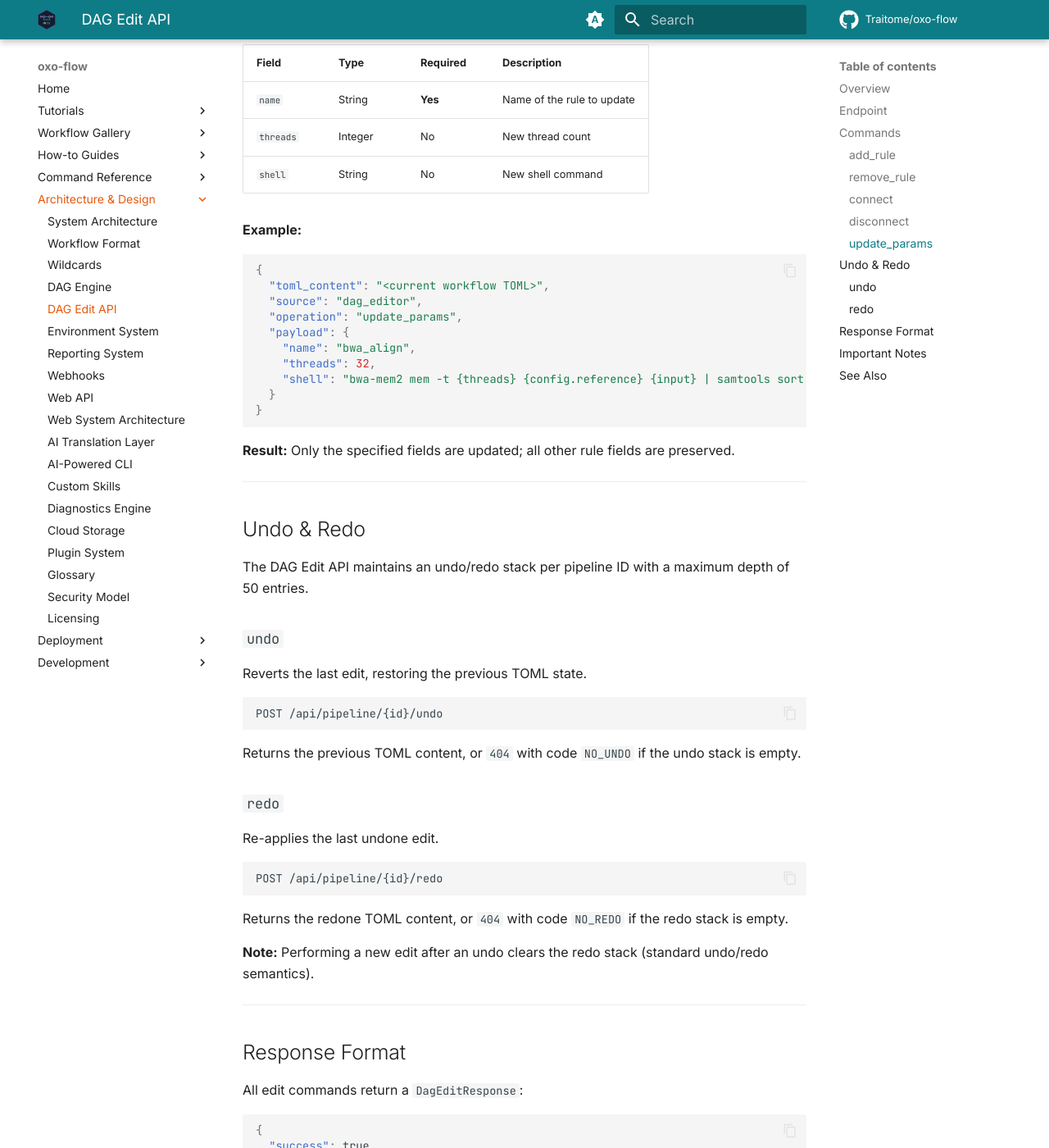
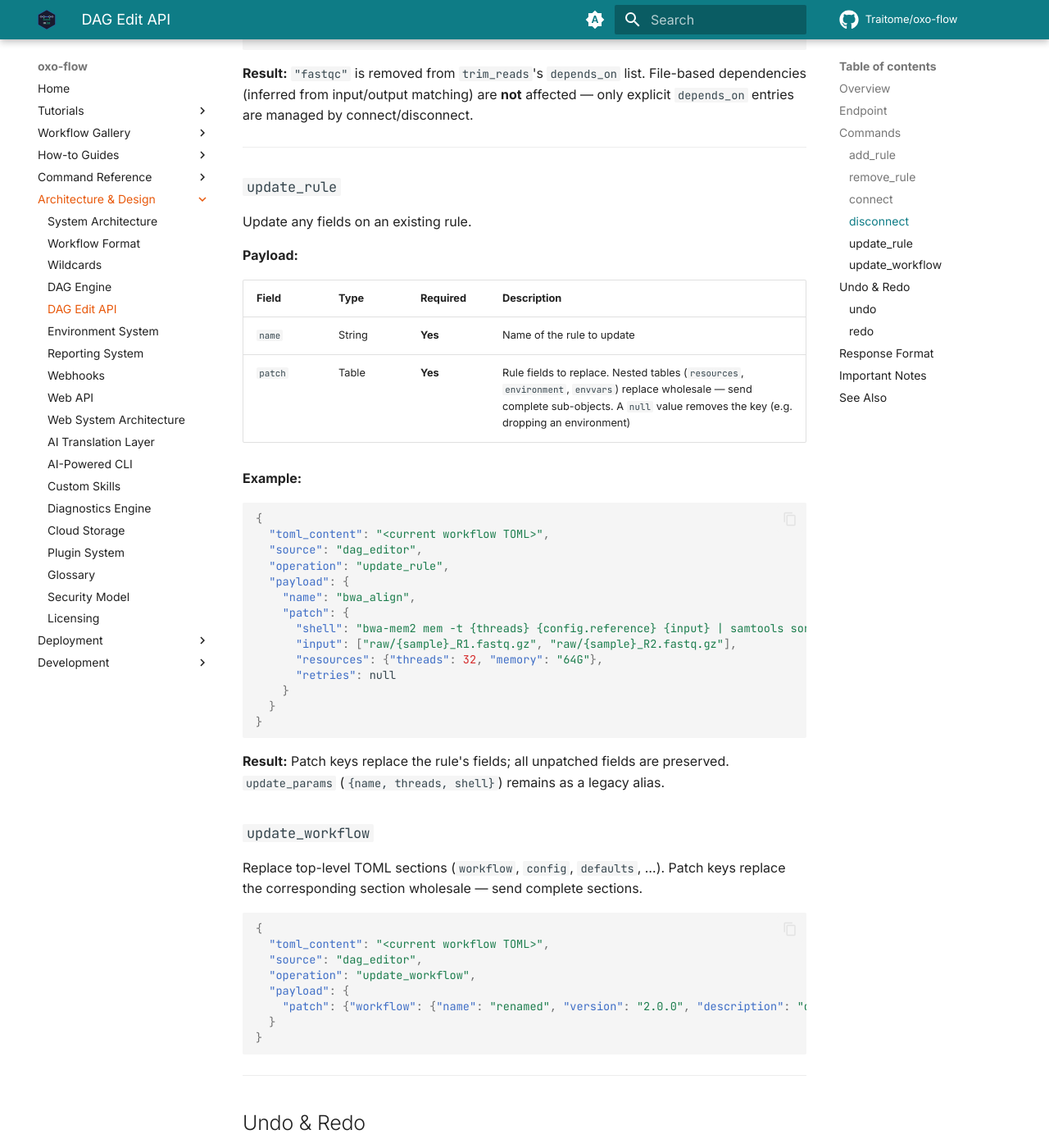
Before and after one commit to Traitome/oxo-flow, an MkDocs documentation site: the page built from docs/guide/src/reference/dag-edit-api.md, in a window 1280 px wide and 1400 px high, scrolled down 3908 px. Shown: the whole window at 82% size. Built offline with MkDocs 1.6.1 and Material for MkDocs 9.7.7, drawn with Linux system fonts in a browser that asks for light colours; comment, search, counter and statistics services are not loaded; some of the changed text lies outside the part shown.

Commit message:
docs: dag edit API extended ops + web canvas how-to guide

````diff
--- a/docs/guide/mkdocs.yml
+++ b/docs/guide/mkdocs.yml
@@ -132,6 +132,7 @@ nav:
       - "15 — Paired Experiment-Control (Pairs)": gallery/paired-experiment-control-pairs.md
   - How-to Guides:
       - Create a Workflow: how-to/create-workflow.md
+      - Build on the Web Canvas: how-to/web-editor.md
       - Use Environments: how-to/use-environments.md
       - Run on a Cluster: how-to/run-on-cluster.md
       - Resource Tuning: how-to/resource-tuning.md
--- a/docs/guide/src/reference/dag-edit-api.md
+++ b/docs/guide/src/reference/dag-edit-api.md
@@ -31,7 +31,13 @@ reference a saved pipeline.
 ## Commands
 
 All commands share a common request envelope. The request body must include the
-current TOML content (`toml_content`) plus the command:
+current TOML content (`toml_content`) plus the command.
+
+> The commands below reflect the v0.11+ extended API: `add_rule` accepts a
+> complete rule table, `update_rule` patches any rule fields through a TOML
+> table (with `null` meaning "remove this key"), and `update_workflow`
+> replaces top-level sections. `update_params` remains as a legacy alias of
+> `update_rule`.
 
 ```json
 {
@@ -52,12 +58,12 @@ Add a new rule to the workflow.
 
 **Payload:**
 
-| Field | Type | Required | Default | Description |
-|---|---|---|---|---|
-| `name` | String | No | `"new_rule"` | Unique rule identifier |
-| `shell` | String | No | `"echo 'new step'"` | Shell command to execute |
+| Field | Type | Required | Description |
+|---|---|---|---|
+| `rule` | Table | Yes (full form) | Complete rule table — any rule field from the workflow format (input, output, shell, environment, resources, envvars, when, retries, tags, …) |
+| `name` / `shell` | String | No (legacy form) | Legacy minimal shape, kept for compatibility |
 
-**Example:**
+**Example (full form):**
 
 ```json
 {
@@ -65,13 +71,21 @@ Add a new rule to the workflow.
   "source": "dag_editor",
   "operation": "add_rule",
   "payload": {
-    "name": "fastp_trim",
-    "shell": "fastp -i {input} -o {output} --thread {threads}"
+    "rule": {
+      "name": "fastp_trim",
+      "description": "Trim adapters",
+      "input": ["raw/{sample}_R1.fastq.gz", "raw/{sample}_R2.fastq.gz"],
+      "output": ["trimmed/{sample}_R1.fastq.gz"],
+      "shell": "fastp --in1 {input[0]} --out1 {output[0]}",
+      "environment": {"conda": "envs/fastp.yaml"},
+      "resources": {"threads": 8, "memory": "16G"}
+    }
   }
 }
 ```
 
-**Result:** The new rule is appended to the rule list. Note that `update_params` can only change `threads` and `shell`; `input`, `output`, and other rule fields cannot currently be set via the edit API.
+**Result:** The new rule is appended to the rule list and core parsing
+validates the field set (unknown fields are rejected with a parse error).
 
 ---
 
@@ -152,17 +166,16 @@ Remove an explicit dependency edge between two rules.
 
 ---
 
-### `update_params`
+### `update_rule`
 
-Update one or more fields on an existing rule.
+Update any fields on an existing rule.
 
 **Payload:**
 
 | Field | Type | Required | Description |
 |---|---|---|---|
 | `name` | String | **Yes** | Name of the rule to update |
-| `threads` | Integer | No | New thread count |
-| `shell` | String | No | New shell command |
+| `patch` | Table | **Yes** | Rule fields to replace. Nested tables (`resources`, `environment`, `envvars`) replace wholesale — send complete sub-objects. A `null` value removes the key (e.g. dropping an environment) |
 
 **Example:**
 
@@ -170,16 +183,38 @@ Update one or more fields on an existing rule.
 {
   "toml_content": "<current workflow TOML>",
   "source": "dag_editor",
-  "operation": "update_params",
+  "operation": "update_rule",
   "payload": {
     "name": "bwa_align",
-    "threads": 32,
-    "shell": "bwa-mem2 mem -t {threads} {config.reference} {input} | samtools sort -o {output}"
+    "patch": {
+      "shell": "bwa-mem2 mem -t {threads} {config.reference} {input} | samtools sort -o {output}",
+      "input": ["raw/{sample}_R1.fastq.gz", "raw/{sample}_R2.fastq.gz"],
+      "resources": {"threads": 32, "memory": "64G"},
+      "retries": null
+    }
   }
 }
 ```
 
-**Result:** Only the specified fields are updated; all other rule fields are preserved.
+**Result:** Patch keys replace the rule's fields; all unpatched fields are
+preserved. `update_params` (`{name, threads, shell}`) remains as a legacy
+alias.
+
+### `update_workflow`
+
+Replace top-level TOML sections (`workflow`, `config`, `defaults`, …). Patch
+keys replace the corresponding section wholesale — send complete sections.
+
+```json
+{
+  "toml_content": "<current workflow TOML>",
+  "source": "dag_editor",
+  "operation": "update_workflow",
+  "payload": {
+    "patch": {"workflow": {"name": "renamed", "version": "2.0.0", "description": "d"}}
+  }
+}
+```
 
 ---
 
````
Also changed, not shown: docs/guide/src/how-to/web-editor.md (added, +79 -0 lines).
